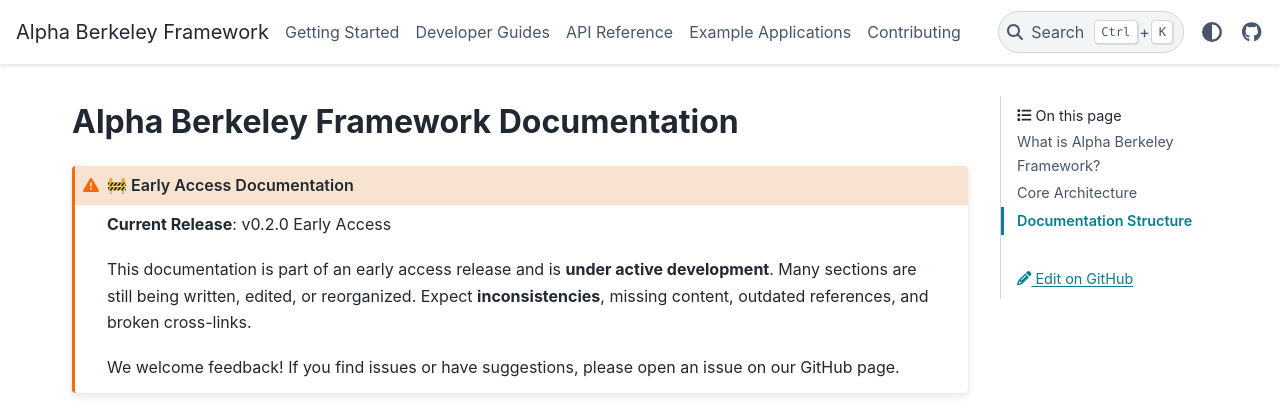
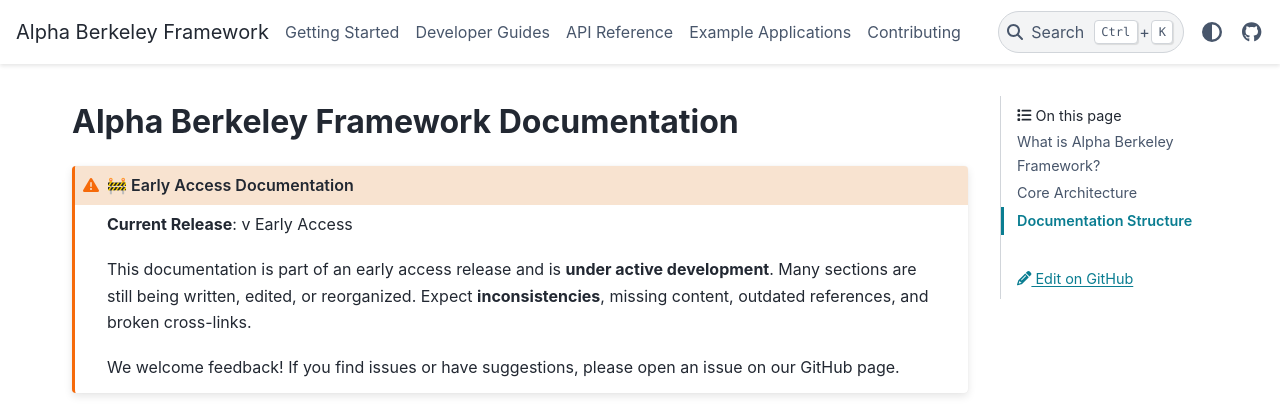
Before and after one commit to thellert/alpha_berkeley, a Sphinx documentation site: the page built from docs/source/index.rst, in a window 1280 px wide and 900 px high. Shown: the top 408 px of the window. Built offline with Sphinx 7.4.7 and the PyData theme 0.15.4, drawn with Linux system fonts in a browser that asks for light colours.

Commit message:
docs: remove hardcoded version fallbacks in conf.py
- Change version fallbacks from specific versions to empty strings
- Allows documentation system to handle versioning more dynamically

```diff
--- a/docs/source/conf.py
+++ b/docs/source/conf.py
@@ -47,9 +47,9 @@ def get_version_from_git():
             version = result.stdout.strip()
             return version.lstrip('v')
         else:
-            return '0.2.1'  # fallback version
+            return ''
     except (subprocess.SubprocessError, FileNotFoundError):
-        return '0.2.0'  # fallback version
+        return ''
 
 project = 'Alpha Berkeley Framework'
 copyright = '2025, ALS Team'
```
